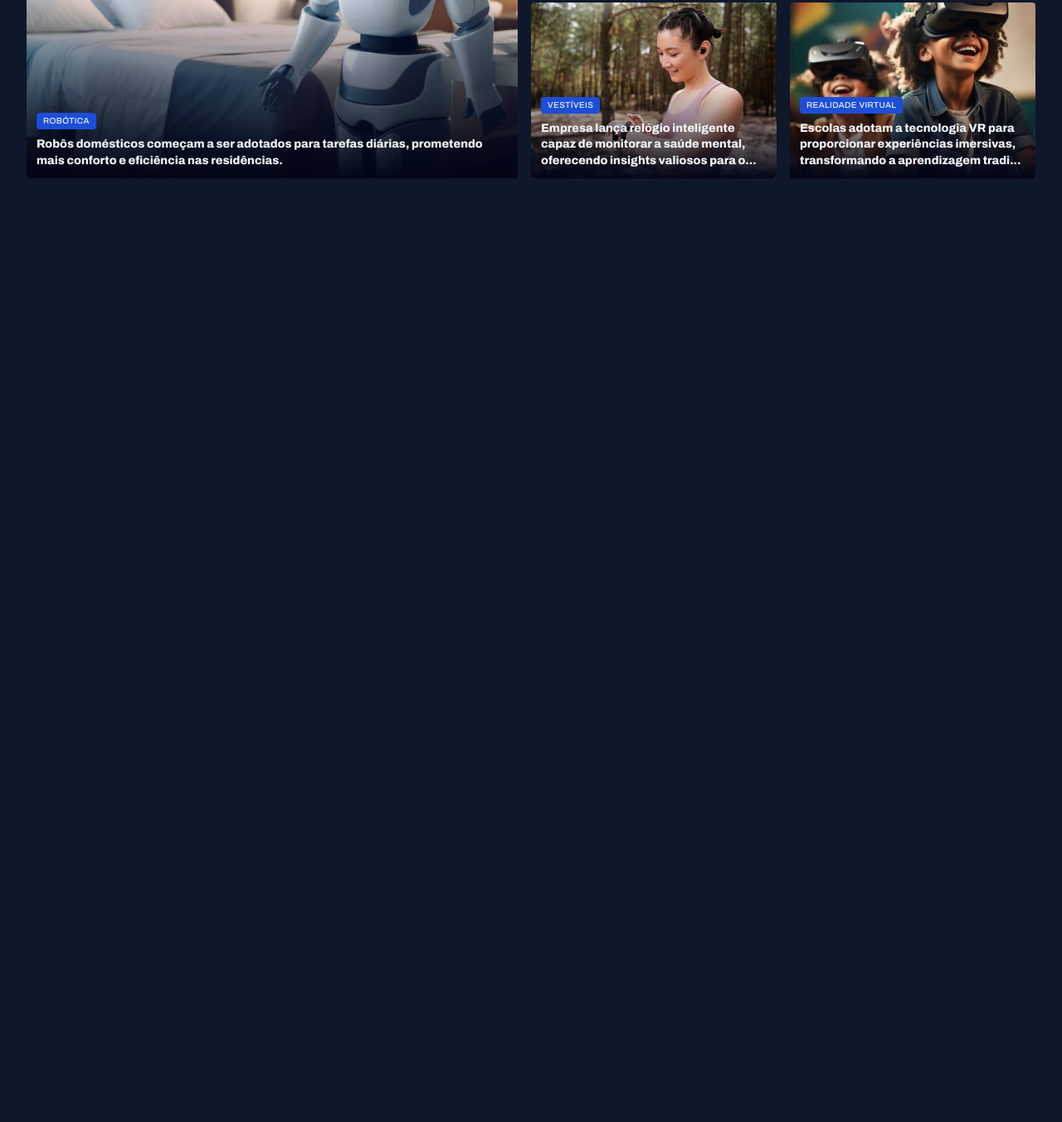
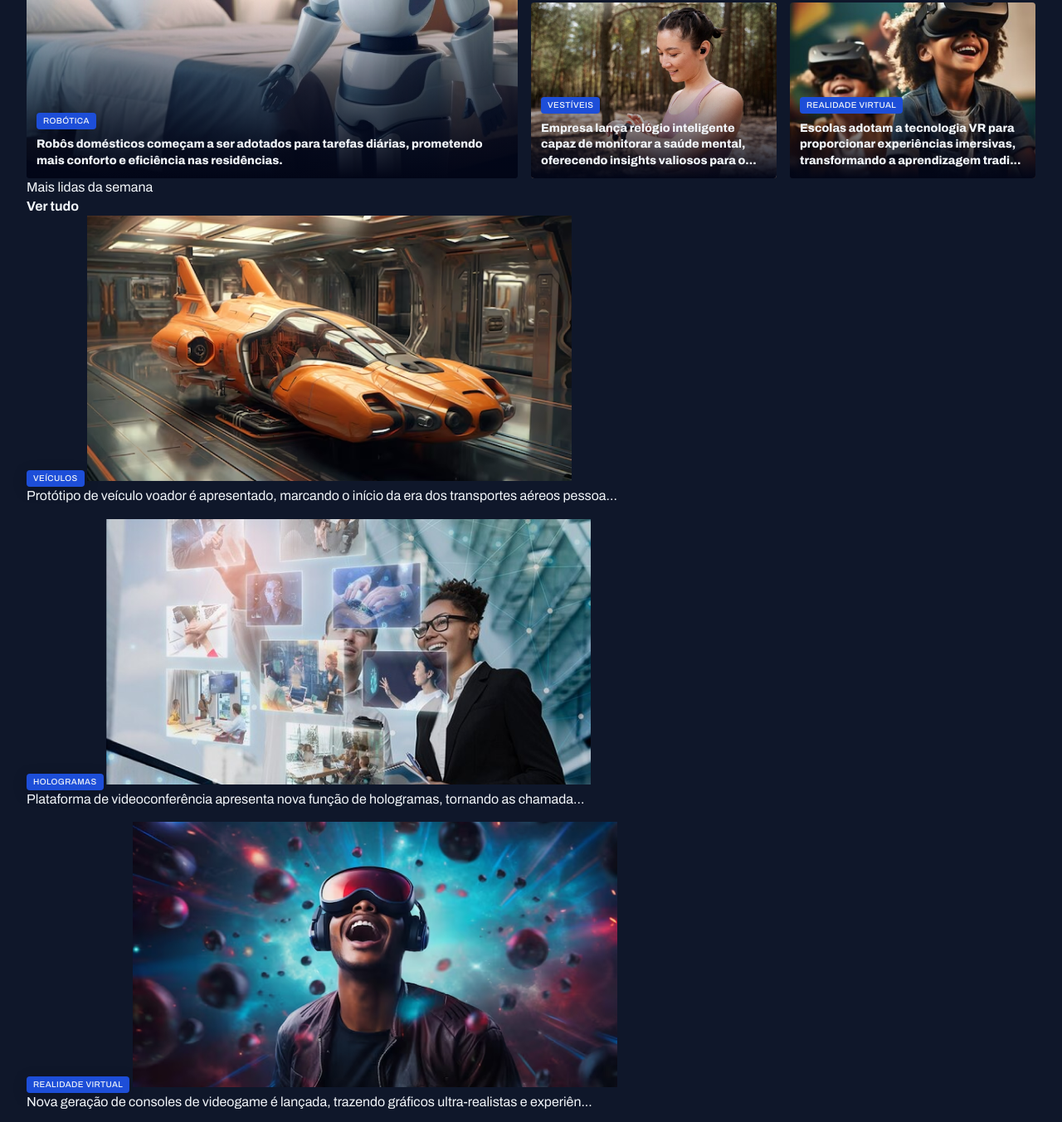
Before and after one commit to gustavimm/Portal-de-noticias, a plain HTML site: page index.html in a window 1280 px wide. Shown: the part 389-1742 px from the top of the page at 83% size. Before the commit the page ends 800 px from the top, so only its background shows below. Drawn offline with Linux system fonts and the light colour scheme.

Commit message:
Estruturando seção mais lida da semana.

```diff
--- a/index.html
+++ b/index.html
@@ -105,6 +105,52 @@
             </figure>
         </div>
     </section>
+
+    <section id="weekly">
+        <header class="grid grid-flow-col">
+            <h3>
+                Mais lidas da semana
+                <a href="#" class="grid grid-flow-col">
+                    <strong>Ver tudo</strong>
+                    <span></span>
+                </a>
+            </h3>
+        </header>
+
+        <div class="grid gap-16">
+            <figure>
+                <span class="content-tag">Veículos</span>
+                <img src="assets/images/Image 06.png" alt="">
+                <p>
+                    Protótipo de veículo voador é apresentado, marcando o início da era dos transportes aéreos pessoa...
+                </p>
+            </figure>
+
+            <figure>
+                <span class="content-tag">Hologramas</span>
+                <img src="assets/images/Image 07.png" alt="">
+                <p>
+                    Plataforma de videoconferência apresenta nova função de hologramas, tornando as chamada...
+                </p>
+            </figure>
+
+            <figure>
+                <span class="content-tag">Realidade Virtual</span>
+                <img src="assets/images/Image 08.png" alt="">
+                <p>
+                    Nova geração de consoles de videogame é lançada, trazendo gráficos ultra-realistas e experiên...
+                </p>
+            </figure>
+
+            <figure>
+                <span class="content-tag">Internet</span>
+                <img src="assets/images/Image 09.png" alt="">
+                <p>
+                    Projeto busca oferecer internet de alta velocidade em áreas remotas através de satélites.
+                </p>
+            </figure>
+        </div>
+    </section>
   </main>
 </body>
 </html>
```
